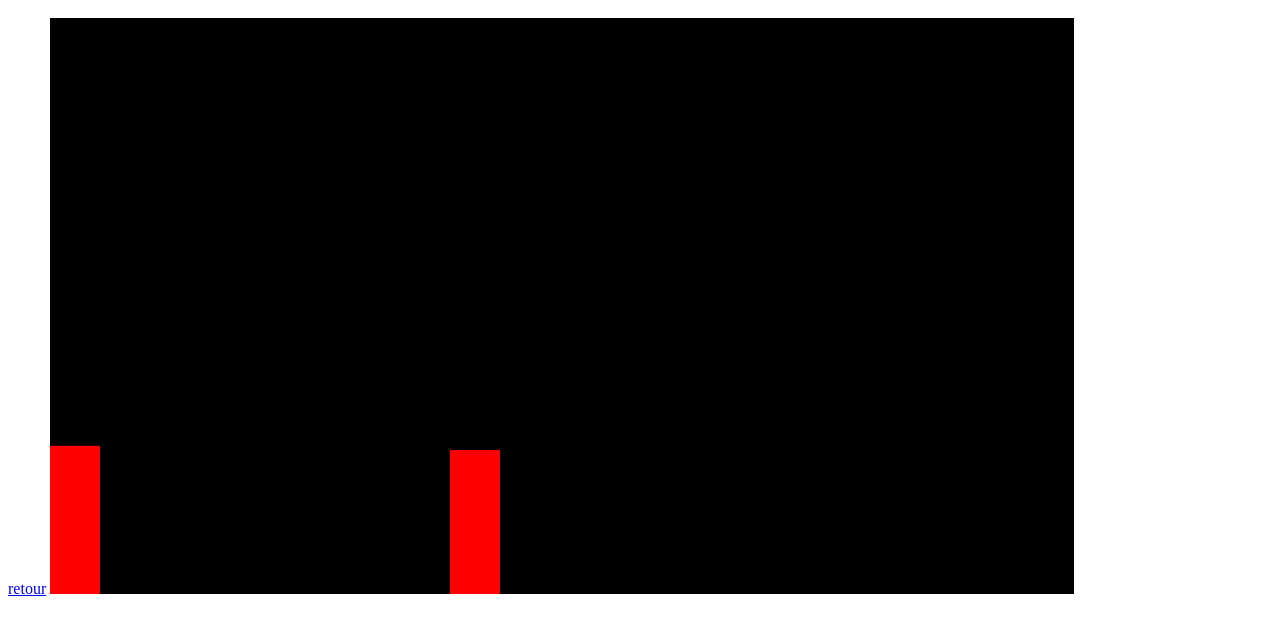
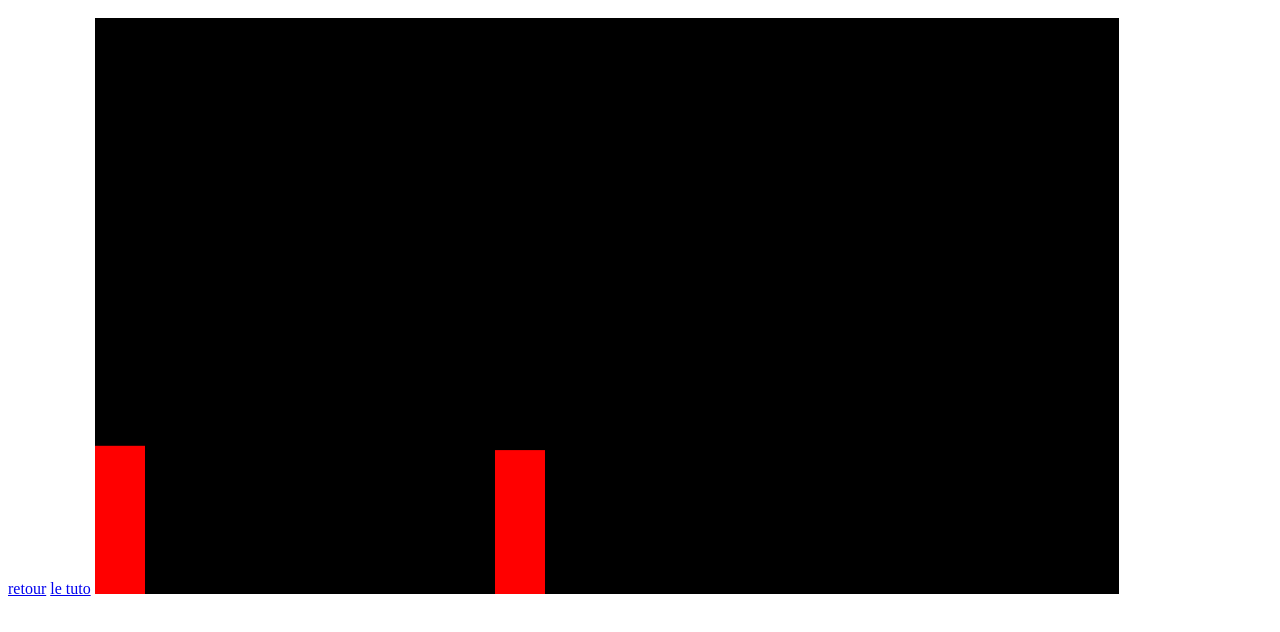
Before and after one commit to lfichouledantec/fighting-game, a plain HTML site: page index.html in a window 1280 px wide. Shown: the part 48-680 px from the top of the page. Drawn offline with Linux system fonts and the light colour scheme.

Commit message:
btn tuto

```diff
--- a/index.html
+++ b/index.html
@@ -1,4 +1,5 @@
 <h1>diclaimer ce projet vien d'un tutoriel sur youtube</h1>
 <a href="https://lfichouledantec.github.io/portfolio/index.html" class="btn btn-primary" target="_blank">retour</a>
+<a href="https://www.youtube.com/watch?v=vyqbNFMDRGQ" class="btn btn-primary" target="_blank">le tuto</a>
 <canvas></canvas>
 <script src="index.js"></script>
```
